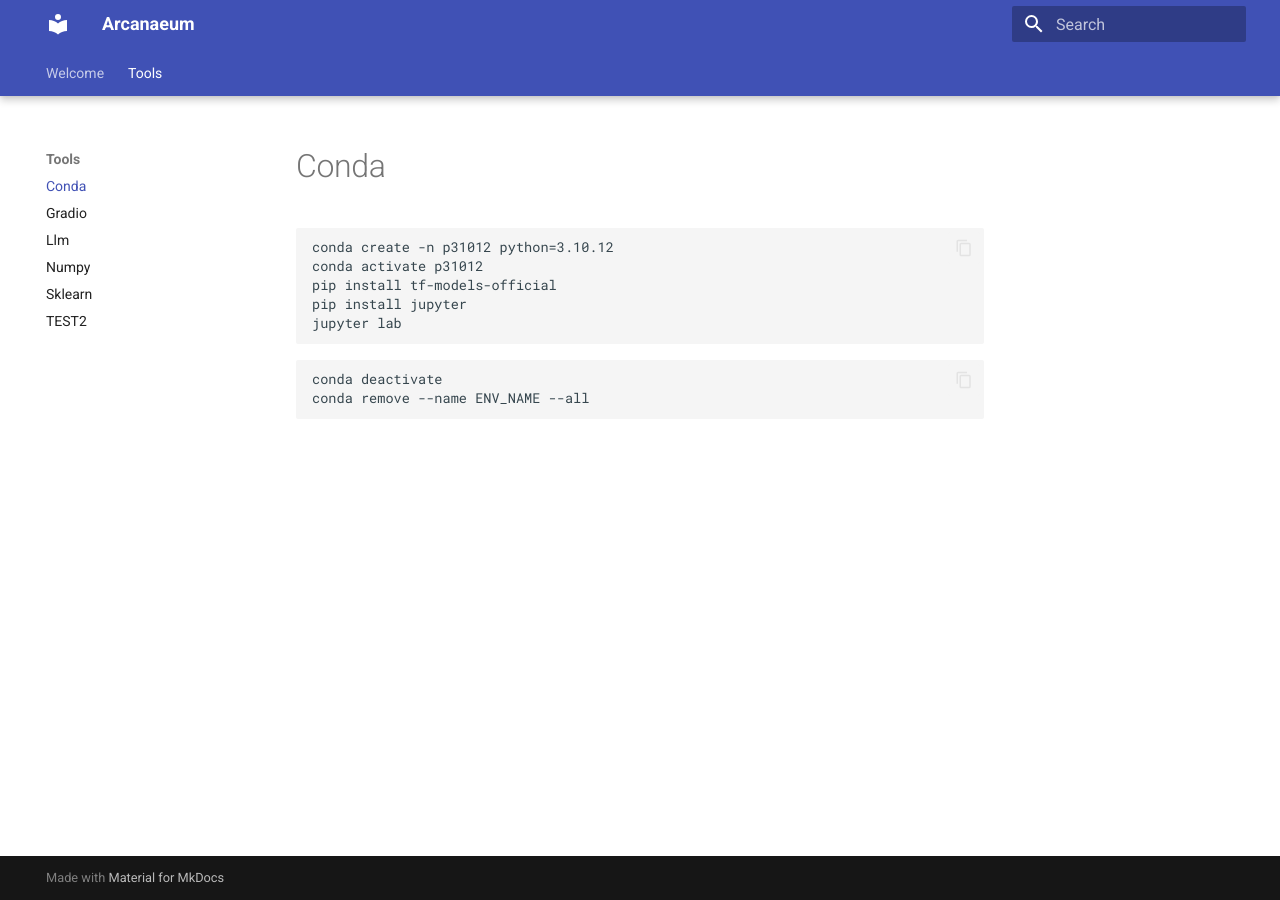
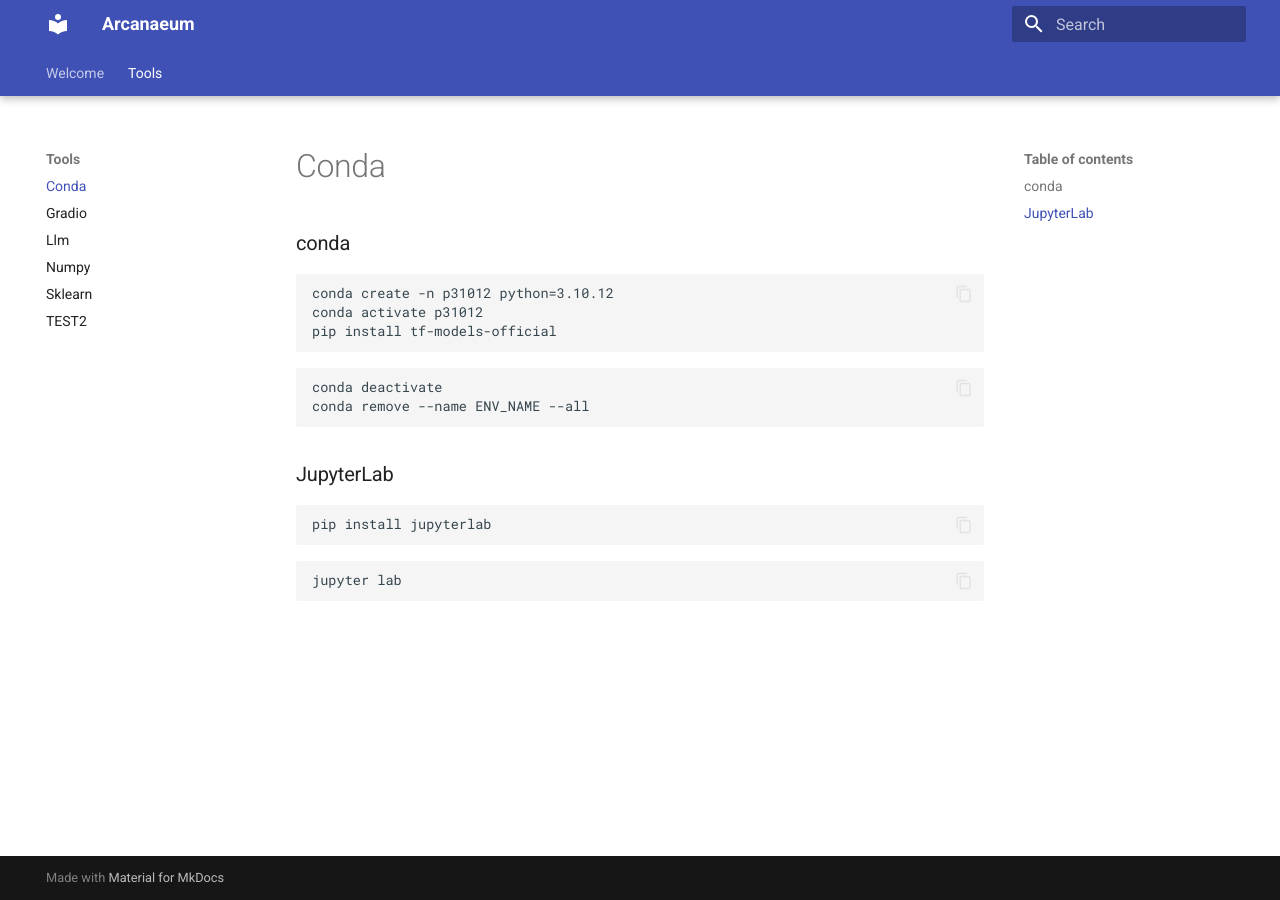
Before and after one commit to nicolazq/Arcanaeum, an MkDocs documentation site: the page built from docs/Tools/conda.md, in a window 1280 px wide. Built offline with MkDocs 1.6.1 and Material for MkDocs 9.7.7, drawn with Linux system fonts in a browser that asks for light colours.

Commit message:
Workbench workspace sync

````diff
--- a/docs/Tools/conda.md
+++ b/docs/Tools/conda.md
@@ -1,13 +1,23 @@
+
+### conda
 
 ```
 conda create -n p31012 python=3.10.12
 conda activate p31012
 pip install tf-models-official
-pip install jupyter
-jupyter lab
 ```
 
 ```
 conda deactivate
 conda remove --name ENV_NAME --all
 ```
+
+### JupyterLab
+
+```
+pip install jupyterlab
+```
+
+```
+jupyter lab
+```
````
